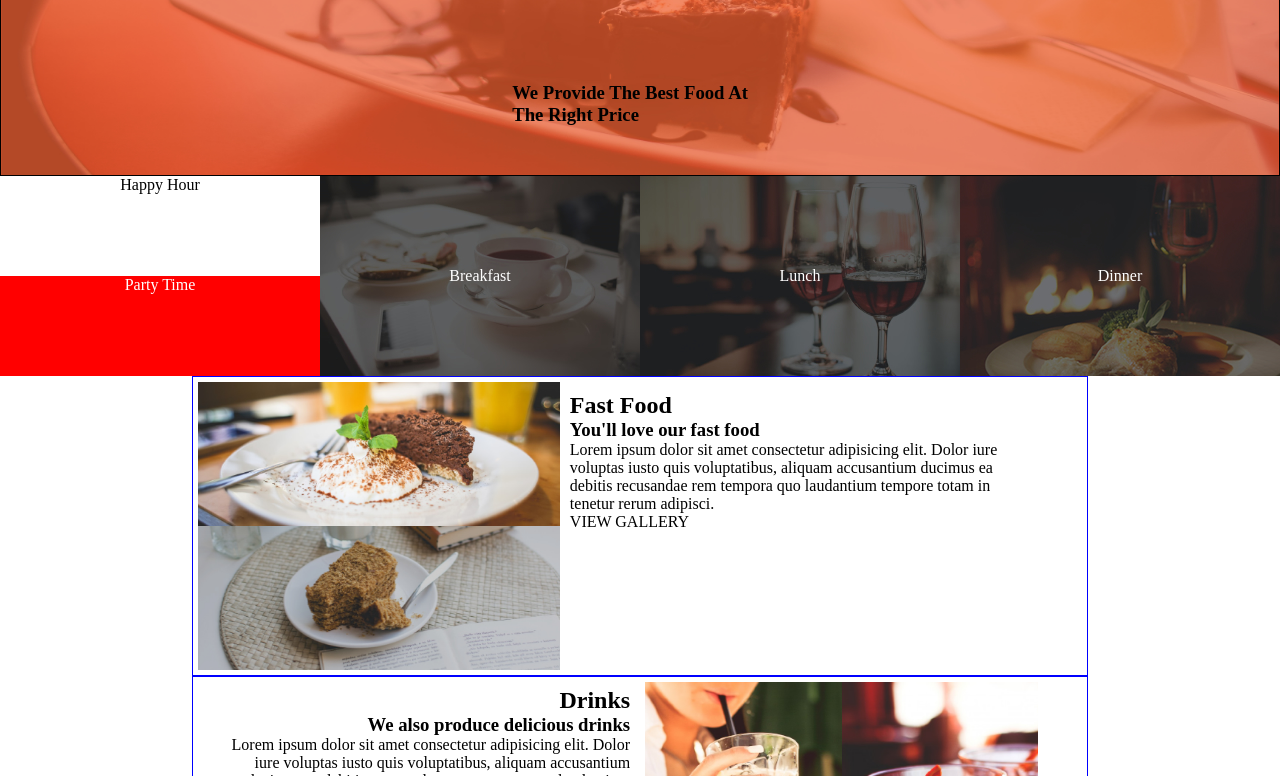
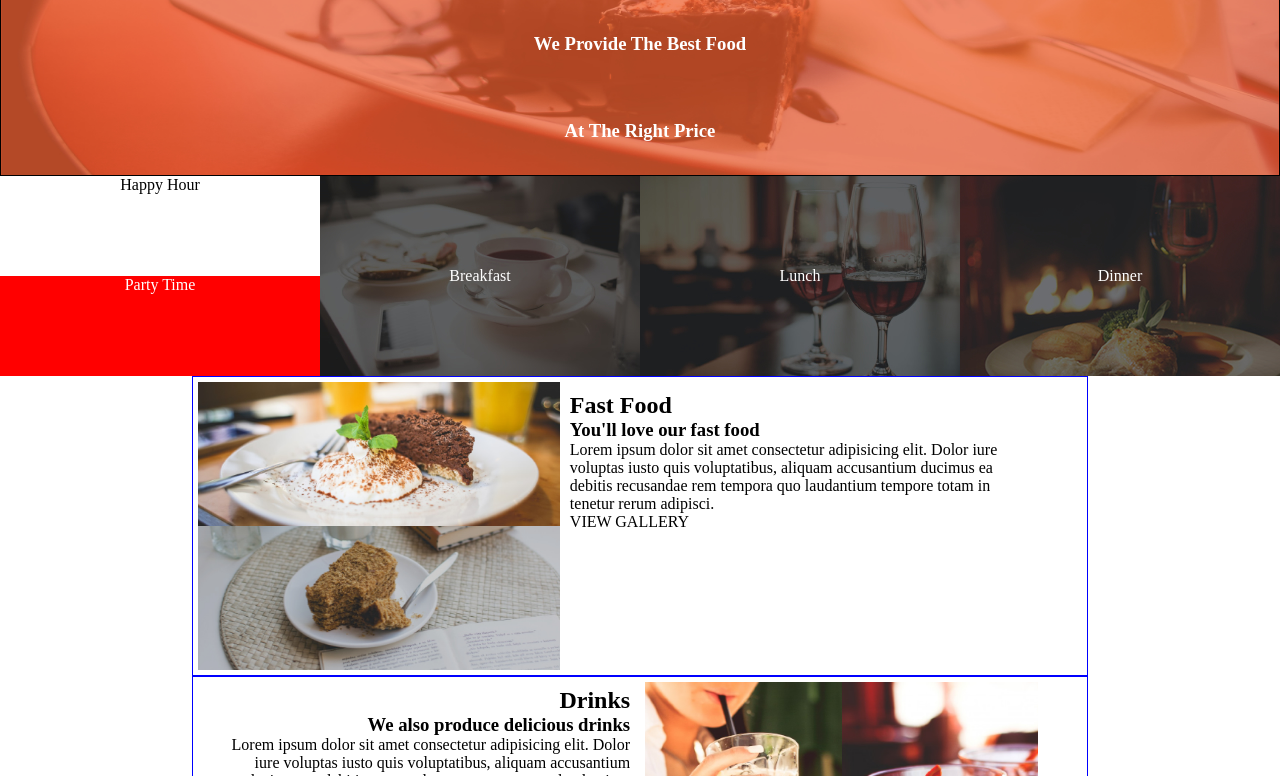
Before and after one commit to imoteriannah/Anitas_Kitchen, a plain HTML site: page index.html in a window 1280 px wide. Shown: the part 324-1100 px from the top of the page. Drawn offline with Linux system fonts and the light colour scheme.

Commit message:
modify the landing header

```diff
--- a/index.css
+++ b/index.css
@@ -23,9 +23,10 @@ html {
 }
 
 #banner h3 {
-    width: 20%;
+    width: 30%;
     margin: auto;
-    align-content: justify;
+    text-align: center;
+    color: white;
 }
 
 .main_navigation>ul>li>a {
--- a/index.html
+++ b/index.html
@@ -9,7 +9,8 @@
        <header class="main_header">
             <div id="banner">
                 <img src="./assets/logoBig.png" alt="kitchen logo">
-                <h3>We Provide The Best Food At The Right Price</h3>
+                <h3>We Provide The Best Food</h3>
+                <h3>At The <strong>Right Price</strong></h3>
             </div>
 
        </header>
```
